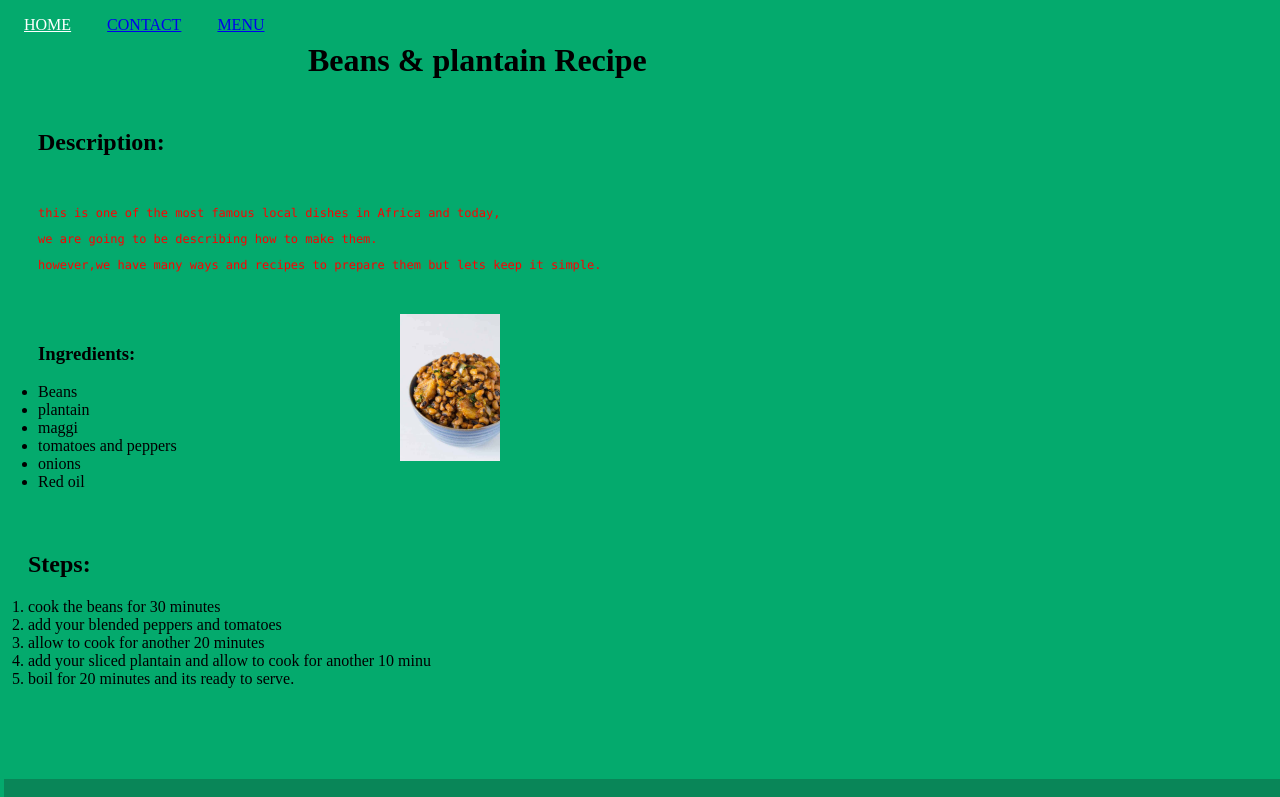
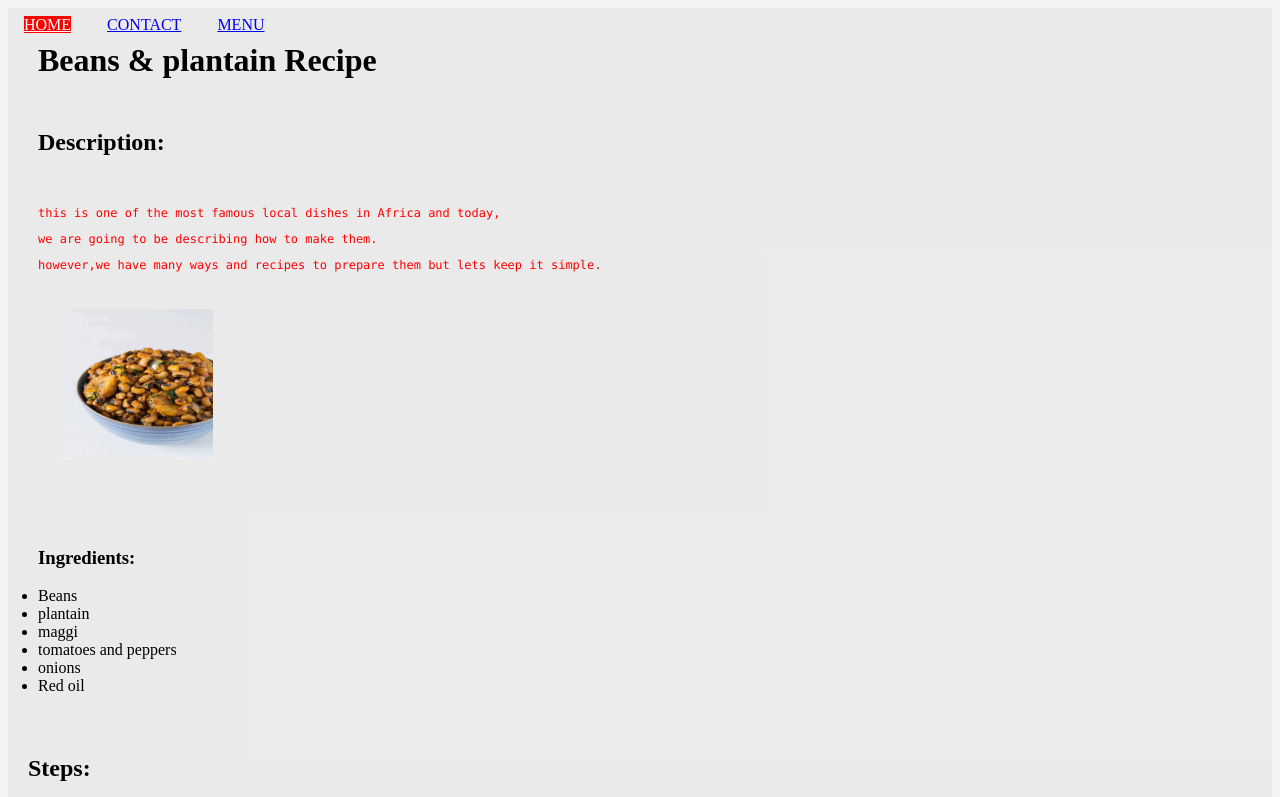
Before and after one commit to cnnamani/edu-kitchen, a plain HTML site: page beans.html in a window 1280 px wide. Shown: the top 797 px of the page. Drawn offline with Linux system fonts and the light colour scheme.

Commit message:
testing mobile mode

```diff
--- a/beans.css
+++ b/beans.css
@@ -7,23 +7,16 @@
   width: 100%;
 }
 body {
-    background-color:#9e9e9e3b;
+    background-color:#9e9e9e1c;
 }
 
-img{
-  float:right;
-  position: absolute;
-  display: inline-block;
-  width: 300px;
-  right:400px;
-  max-height: 300px;
-}
+
 
  h1 {
 
     margin:auto;
     position: relative;
-    left:300px;
+    left:30px;
 
 }
 
@@ -38,7 +31,7 @@ p::first-line{
 
 
   li a.active {
-    background-color:  #04AA6D;
+    background-color:RED;
     color: white;
   }
   li a:hover:not(.active) {
@@ -65,6 +58,11 @@ p::first-line{
     margin:20px;
     padding:10px;
 
+  }
+  img{
+    width: 200px;
+    max-height: 200px;
+    padding: 25px;
   }
   .ingredients{
     margin:20px;
@@ -142,23 +140,17 @@ p::first-line{
     }
    html, body{
       min-height: 100vh;
-      background-color: #04AA6D;
+      background-color: #9e9e9e1c;
     }
 h1 {
-
+  display: inline-block;
+  flex:1;
   margin: auto;
   position: relative;
   right:1000px;
   }
 
-    .bns {
-      float: right;
-      position: absolute;
-      display: inline-block;
-      width: 100px;
-      right: 180px;
-      max-height: 300px;
-    }
+
     .wrapper{
       height: auto !important;
       height: 100%;
@@ -194,13 +186,6 @@ h1 {
             flex-wrap: wrap;
             flex-direction: column;
           }
-        img {
 
-          position: absolute;
-          display: inline-block;
-          width: 100px;
-          left: 400px;
-          max-height: 300px;
-        }
 
 }
--- a/beans.html
+++ b/beans.html
@@ -34,8 +34,9 @@
 <p>this is one of the most famous local dishes in Africa and today,</p>
 <p> we are going to be describing how to make them.</p>
 <p>however,we have many ways and recipes to prepare them but lets keep it simple.</p>
+
+<img class="bns" src="../edu-kitchen/images/beanspot.jpg" alt="beans and plantain">
 </div>
-<img class="bns" src="../edu-kitchen/images/beanspot.jpg" alt="beans and plantain">
 <ul class="ingredients">
     <h3>Ingredients:</h3>
     <li>Beans</li>
```
